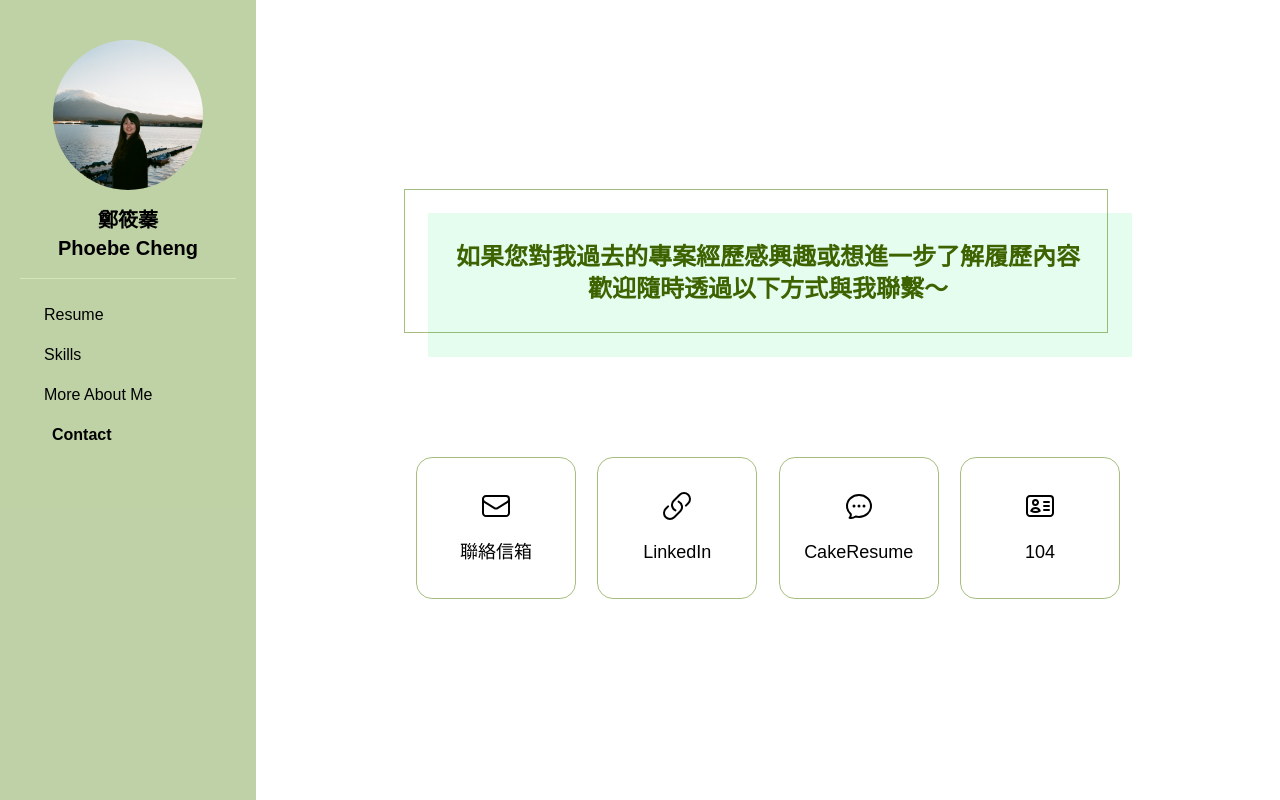
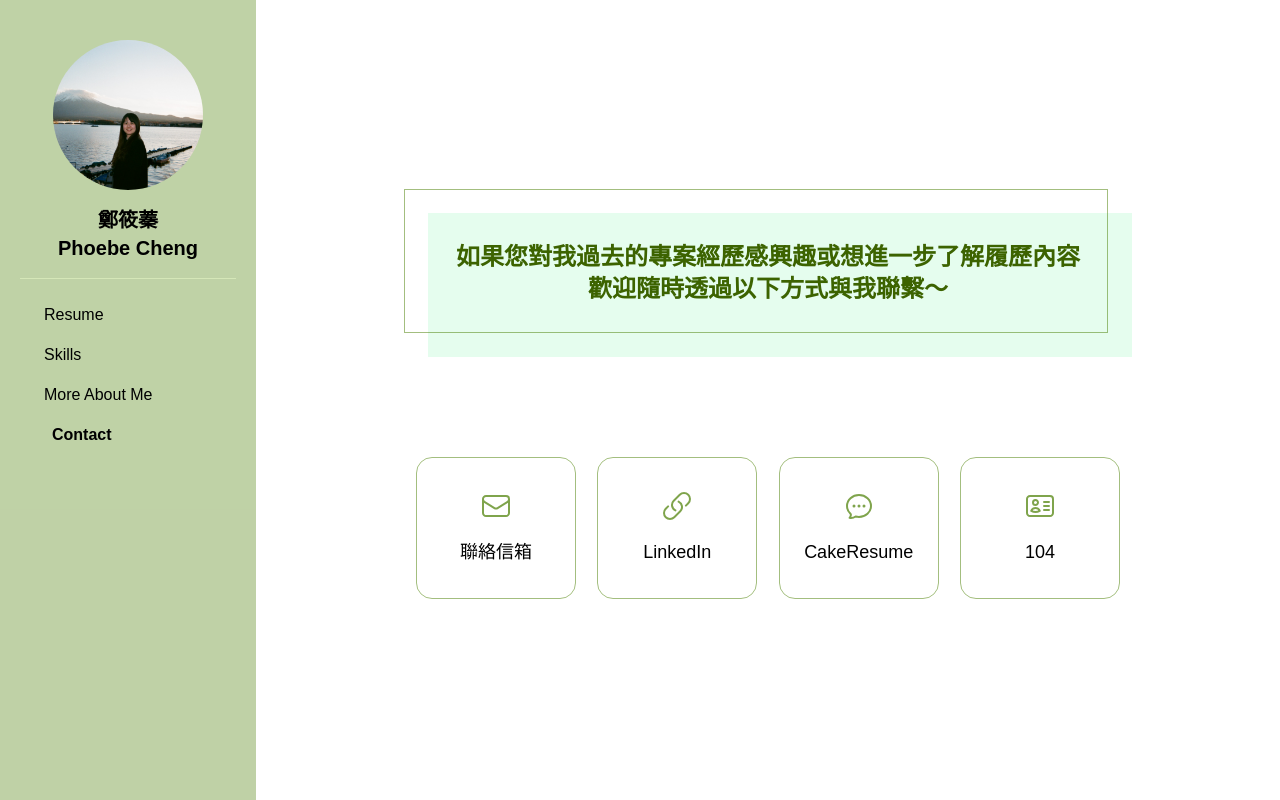
Before and after one commit to phoebe87124/resume, a Next.js app: page /contact in a window 1280 px wide. Built offline with nearby package versions, Linux system fonts and the light colour scheme.

Commit message:
[add] component - base-card & 整併 contact 的卡片

```diff
--- /dev/null
+++ b/app/components/base-card.jsx
@@ -0,0 +1,20 @@
+import clsx from "clsx"
+
+export default function BaseCard({ children, className = '' }) {
+  return (
+    <div className={clsx(
+      'group relative px-4 py-8 border border-lime-700/50 rounded-2xl',
+      className
+    )}>
+      <div
+        className={clsx(
+          'absolute bg-green-100/70 w-full h-full left-0 top-0 rounded-2xl animate',
+          'opacity-0 group-hover:opacity-100 group-hover:translate-3'
+        )}
+      />
+      <div className="relative z-1 flex flex-col items-center gap-4">
+        {children}
+      </div>
+    </div>
+  )
+}
--- a/app/contact/page.tsx
+++ b/app/contact/page.tsx
@@ -7,6 +7,7 @@ import {
 import clsx from 'clsx'
 import Link from 'next/link'
 import BaseDecoTitle from '@/app/components/base-deco-title'
+import BaseCard from '@/app/components/base-card'
 
 export default function ContactPage () {
   const contactList = [
@@ -49,19 +50,14 @@ export default function ContactPage () {
                 <Link
                   target="_blank"
                   href={item.link}
+                  key={item.title}
                 >
-                  <div className="group relative px-4 py-8 w-40 border border-lime-700/50 rounded-2xl" key={item.title}>
-                    <div
-                      className={clsx(
-                        'absolute bg-green-100/70 w-full h-full left-0 top-0 rounded-2xl animate',
-                        'opacity-0 group-hover:opacity-100 group-hover:translate-3'
-                      )}
-                    />
+                  <BaseCard className="w-40">
                     <div className="relative z-1 flex flex-col items-center gap-4">
-                      <LinkIcon className="w-8" />
+                      <LinkIcon className="w-8 text-lime-700/70" />
                       <div className="text-lg">{item.title}</div>
                     </div>
-                  </div>
+                  </BaseCard>
                 </Link>
               )
             })
```
